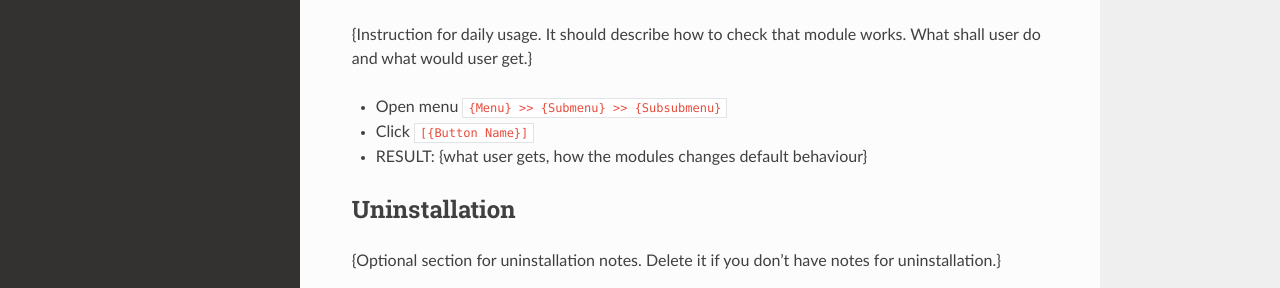
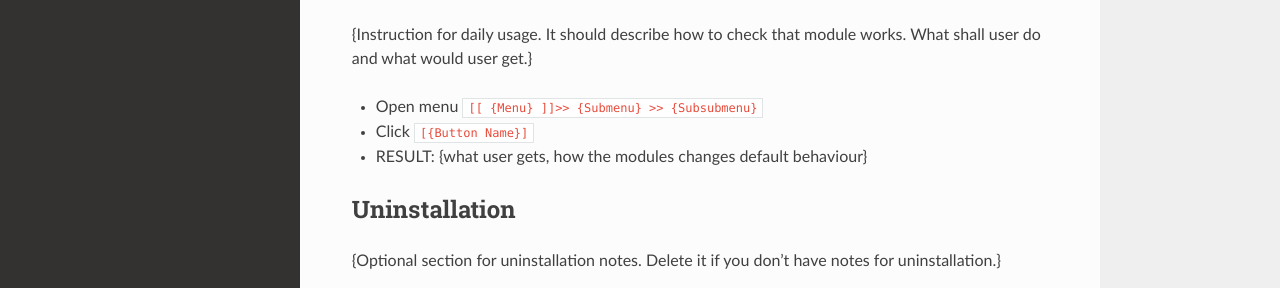
Before and after one commit to itpp-labs/odoo-development, a Sphinx documentation site: the page built from docs/dev/docs/templates/doc/index.rst, in a window 1280 px wide and 1022 px high. Shown: the part 619-907 px from the top of the window. Built offline with Sphinx 7.4.7 and the Read the Docs theme 2.0.0, drawn with Linux system fonts in a browser that asks for light colours.

```diff
--- a/docs/dev/docs/templates/doc/index.rst
+++ b/docs/dev/docs/templates/doc/index.rst
@@ -24,7 +24,7 @@ Usage
 
 {Instruction for daily usage. It should describe how to check that module works. What shall user do and what would user get.}
 
-* Open menu ``{Menu} >> {Submenu} >> {Subsubmenu}``
+* Open menu ``[[ {Menu} ]]>> {Submenu} >> {Subsubmenu}``
 * Click ``[{Button Name}]``
 * RESULT: {what user gets, how the modules changes default behaviour}
 
```
